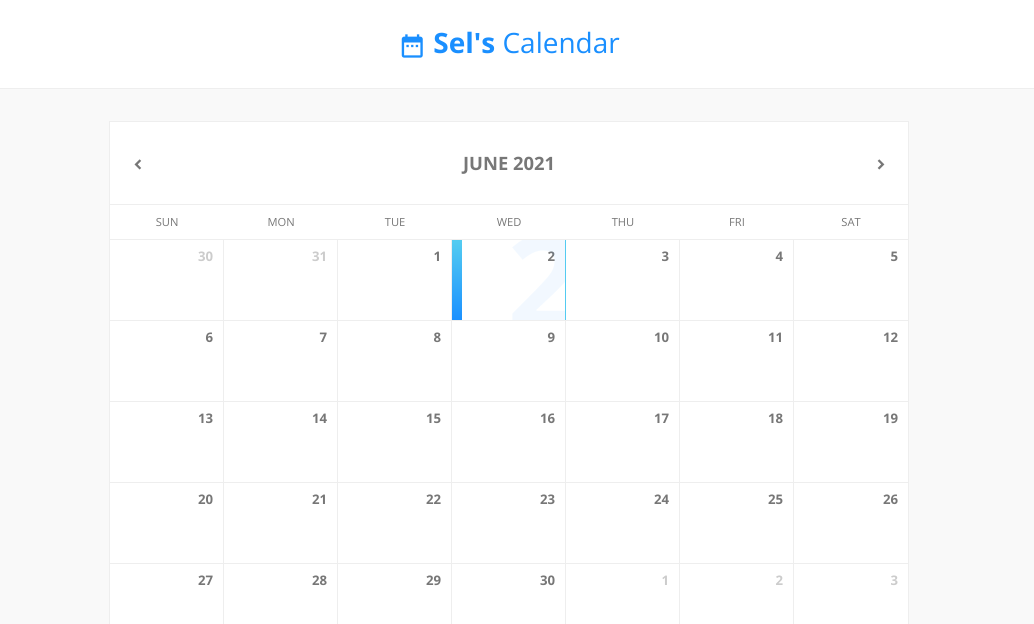
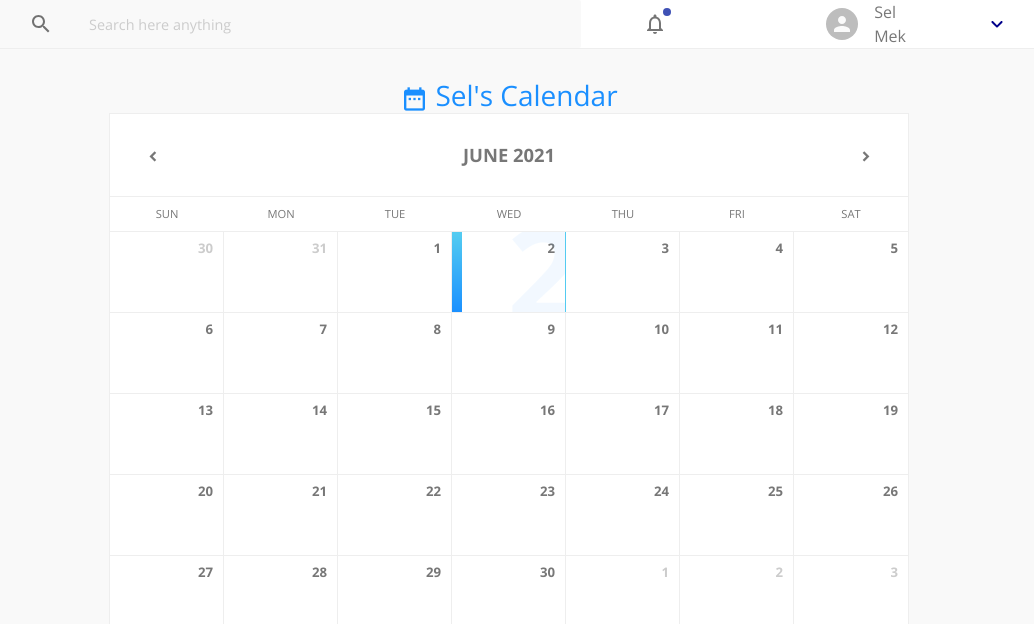
Before and after one commit to khomohzie/calendar, a React (Create React App) app: page / in a window 1280 px wide. Shown: the top 624 px of the page, without its empty margins (131-1165 px from the left). Built offline with nearby package versions, Linux system fonts and the light colour scheme.

Commit message:
Finished building the Header

```diff
--- a/package.json
+++ b/package.json
@@ -3,6 +3,8 @@
   "version": "0.1.0",
   "private": true,
   "dependencies": {
+    "@material-ui/core": "^4.11.4",
+    "@material-ui/icons": "^4.11.2",
     "@testing-library/jest-dom": "^5.12.0",
     "@testing-library/react": "^11.2.7",
     "@testing-library/user-event": "^12.8.3",
@@ -10,6 +12,7 @@
     "react": "^17.0.2",
     "react-dom": "^17.0.2",
     "react-scripts": "4.0.3",
+    "styled-components": "^5.3.0",
     "web-vitals": "^1.1.2"
   },
   "scripts": {
--- a/public/index.html
+++ b/public/index.html
@@ -1,14 +1,12 @@
 <!DOCTYPE html>
 <html lang="en">
+
 <head>
   <meta charset="utf-8" />
   <link rel="icon" href="%PUBLIC_URL%/favicon.ico" />
   <meta name="viewport" content="width=device-width, initial-scale=1" />
   <meta name="theme-color" content="#000000" />
-    <meta
-      name="description"
-      content="React Calendar"
-    />
+  <meta name="description" content="React Calendar" />
   <link rel="apple-touch-icon" href="%PUBLIC_URL%/logo192.png" />
   <!--
       manifest.json provides metadata used when your web app is installed on a
@@ -24,8 +22,15 @@
       work correctly both with client-side routing and a non-root public URL.
       Learn how to configure a non-root public URL by running `npm run build`.
     -->
+
+  <!-- ------------ Bootstrap Library ------------------------->
+  <link rel="stylesheet" href="https://cdnjs.cloudflare.com/ajax/libs/twitter-bootstrap/4.3.1/css/bootstrap.min.css"
+    integrity="sha512-tDXPcamuZsWWd6OsKFyH6nAqh/MjZ/5Yk88T5o+aMfygqNFPan1pLyPFAndRzmOWHKT+jSDzWpJv8krj6x1LMA=="
+    crossOrigin="anonymous" />
+
   <title>My Calendar</title>
 </head>
+
 <body>
   <noscript>You need to enable JavaScript to run this app.</noscript>
   <div id="root"></div>
@@ -39,5 +44,9 @@
       To begin the development, run `npm start` or `yarn start`.
       To create a production bundle, use `npm run build` or `yarn build`.
     -->
+
+  <script src="https://code.jquery.com/jquery-3.5.1.slim.min.js"
+    integrity="sha256-4+XzXVhsDmqanXGHaHvgh1gMQKX40OUvDEBTu8JcmNs=" crossOrigin="anonymous"></script>
 </body>
+
 </html>
--- a/src/App.css
+++ b/src/App.css
@@ -48,21 +48,18 @@ body {
 }
 
 header {
-  display: block;
-  width: 100%;
-  padding: 1.75em 0;
   border-bottom: 1px solid var(--border-color);
   background: var(--neutral-color);
 }
 
-header #logo {
+main #logo {
   font-size: 175%;
   text-align: center;
   color: var(--main-color);
   line-height: 1;
 }
 
-header #logo .icon {
+main #logo .icon {
   padding-right: .25em;
 }
 
--- a/src/App.js
+++ b/src/App.js
@@ -1,19 +1,22 @@
 import './App.css';
 import Calendar from './components/Calendar';
+import Header from './components/Header/Header';
 
 function App() {
   return (
     <div className="App">
       <header>
+        <Header />
+      </header>
+
+      <main>
         <div id="logo">
           <span className="icon">date_range</span>
           <span>
-          <b>Sel's</b> Calendar
+            <b>Sel's</b> Calendar
           </span>
         </div>
-      </header>
 
-      <main>
         <Calendar />
       </main>
     </div>
--- /dev/null
+++ b/src/components/Header/Header.jsx
@@ -0,0 +1,49 @@
+import React from 'react'
+import styled from 'styled-components/macro'
+import Notification from './Notification'
+import Profile from './Profile'
+import Search from './Search'
+
+const Header = () => {
+    return (
+        <Container>
+            <SearchContainer>
+                <Search />
+            </SearchContainer>
+
+            <NotificationContainer>
+                <Notification />
+            </NotificationContainer>
+
+            <ProfileContainer>
+                <Profile />
+            </ProfileContainer>
+        </Container>
+    )
+}
+
+export default Header
+
+const Container = styled.div`
+    display: flex;
+    max-width: 90%;
+    align-items: center;
+    margin: 0 10%;
+`;
+
+const SearchContainer = styled.div`
+    flex: 3;
+`;
+
+const NotificationContainer = styled.div`
+    flex: 1;
+
+    &&&{
+        margin-left: 50px;
+    }
+`;
+
+const ProfileContainer = styled.div`
+    flex: 1;
+    justify-content: left;
+`;
--- /dev/null
+++ b/src/components/Header/Notification.jsx
@@ -0,0 +1,46 @@
+import React, { useState } from 'react'
+import NotificationsNoneIcon from '@material-ui/icons/NotificationsNone'
+import { Badge, IconButton, makeStyles } from '@material-ui/core'
+
+const Notification = () => {
+
+    const useStyles = makeStyles(theme => ({
+        margin: {
+            margin: theme.spacing(0),
+        },
+        avatarStyle: {
+            width: theme.spacing(),
+            height: theme.spacing(),
+        },
+    }));
+
+    const classes = useStyles();
+    const [showBadge, setShowBadge] = useState(true);
+
+    const horizontal = 'right';
+    const vertical = 'top';
+
+    return (
+        showBadge ? (
+            <IconButton>
+                <Badge
+                    color="primary"
+                    variant="dot"
+                    badgeContent={1}
+                    anchorOrigin={{
+                        horizontal,
+                        vertical,
+                    }}
+                    className={classes.margin}
+                >
+                    <NotificationsNoneIcon />
+                </Badge>
+            </IconButton>) : (
+                <IconButton>
+                    <NotificationsNoneIcon />
+                </IconButton>
+            )
+    )
+}
+
+export default Notification
--- /dev/null
+++ b/src/components/Header/Profile.jsx
@@ -0,0 +1,36 @@
+import React from 'react'
+import { Avatar, IconButton, makeStyles } from '@material-ui/core'
+import { KeyboardArrowDownRounded } from '@material-ui/icons';
+
+const Profile = () => {
+
+    const useStyles = makeStyles(theme => ({
+        avatarStyle: {
+            width: theme.spacing(4),
+            height: theme.spacing(4),
+        },
+        keyboardArrow: {
+            color: "darkblue"
+        }
+    }));
+
+    const classes = useStyles();
+
+    return (
+        <div className="d-flex align-items-center">
+            <Avatar className={classes.avatarStyle} />
+
+            <span className="pl-3">
+                Sel Mek
+            </span>
+
+            <span className="pl-5">
+                <IconButton className={classes.keyboardArrow}>
+                    <KeyboardArrowDownRounded />
+                </IconButton>
+            </span>
+        </div>
+    )
+}
+
+export default Profile
--- /dev/null
+++ b/src/components/Header/Search.jsx
@@ -0,0 +1,50 @@
+import React from 'react'
+import styled from 'styled-components/macro'
+import Searchpng from '../../assets/images/SearchIcon.png'
+import SearchIcon from '@material-ui/icons/Search'
+import { IconButton } from "@material-ui/core";
+
+const Search = () => {
+    return (
+        <SearchBar>
+            <IconButton>
+                <SearchIcon src={Searchpng} />
+            </IconButton>
+
+            <SearchInput type="text" placeholder="Search here anything" />
+        </SearchBar>
+    )
+}
+
+export default Search
+
+const SearchBar = styled.div`
+    display: flex;
+    align-items: center;
+    background: var(--bg-color);
+    padding-left: 20px;
+    border-radius: 2px;
+`;
+
+const SearchInput = styled.input`
+    flex: 1;
+    outline-width: 0;
+    padding-left: 1.5rem;
+    border: none;
+    background: var(--bg-color);
+
+    ::placeholder,
+    ::-webkit-input-placeholder {
+        color: #ccc;
+        font-size: 0.9rem;
+    }
+
+    :-ms-input-placeholder {
+        color: #ccc;
+        font-size: 0.9rem;
+    }
+`;
+
+// const SearchIcon = styled.img`
+//     width: 1.5rem;
+// `;
```
Also changed, not shown: src/assets/images/SearchIcon.png (added), 1 other file (tests, documents, lock files or other folders). Lines whose indentation alone changed are shown as unchanged.
